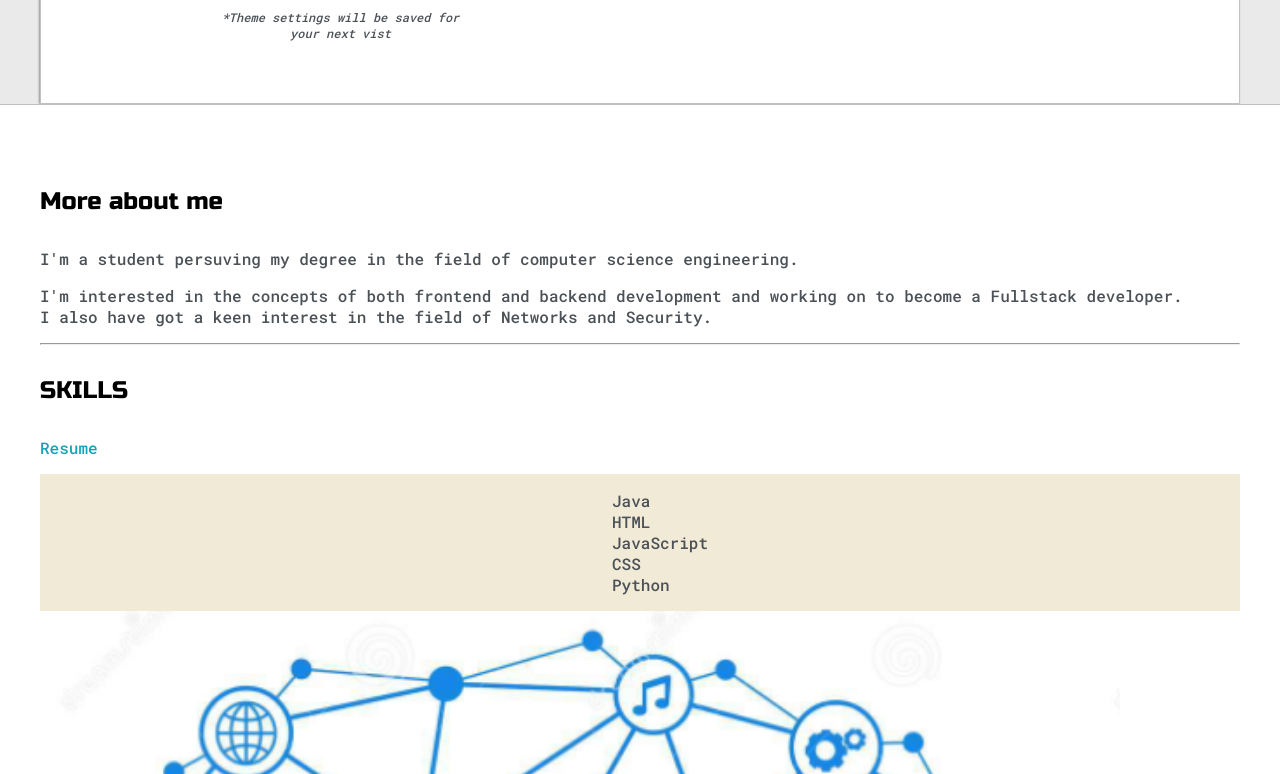
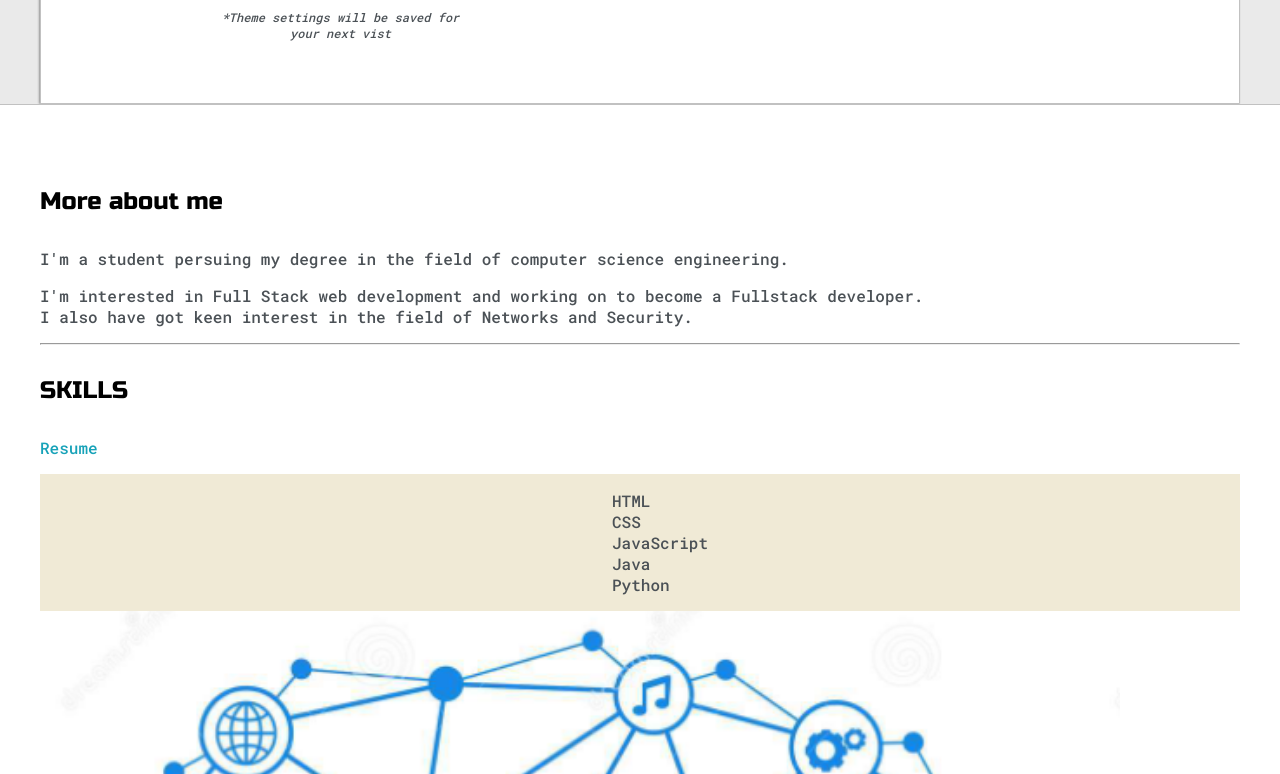
Before and after one commit to sameeksha-jain/sameeksha-jain.github.io, a plain HTML site: page index.html in a window 1280 px wide. Shown: the part 576-1350 px from the top of the page. Drawn offline with Linux system fonts and the light colour scheme.

Commit message:
Update index.html

```diff
--- a/index.html
+++ b/index.html
@@ -77,9 +77,9 @@
 				<div class="about-me">
 					<h4>More about me</h4>
 
-					<p>I'm a student persuving my degree in  the field of computer science engineering.</p>
+					<p>I'm a student persuing my degree in  the field of computer science engineering.</p>
 
-					<p>I'm interested in the concepts of both frontend and backend  development and working on to become a Fullstack developer.<br>I also have got a keen interest in the field of Networks and Security.</p>
+					<p>I'm interested in Full Stack web development and working on to become a Fullstack developer.<br>I also have got keen interest in the field of Networks and Security.</p>
 
 
 					<hr>
@@ -90,10 +90,10 @@
 
 				<div id="skills">
 					<ul>
+						<li>HTML</li>
+						<li>CSS</li>
+						<li>JavaScript</li>
 						<li>Java</li>
-						<li>HTML</li>
-						<li>JavaScript</li>
-						<li>CSS</li>
 						<li>Python</li>
 					</ul>
 
```
